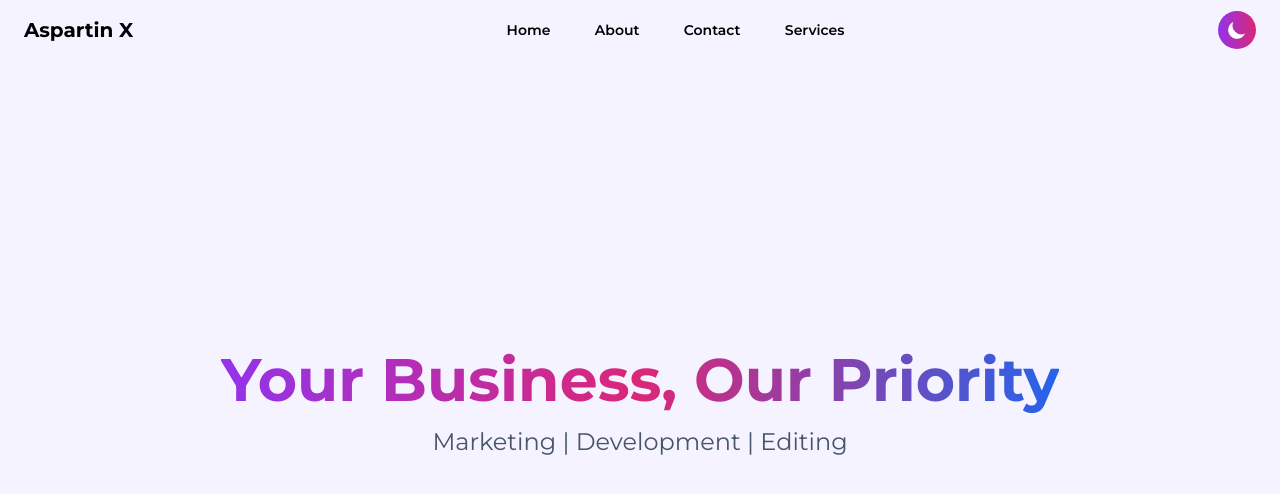
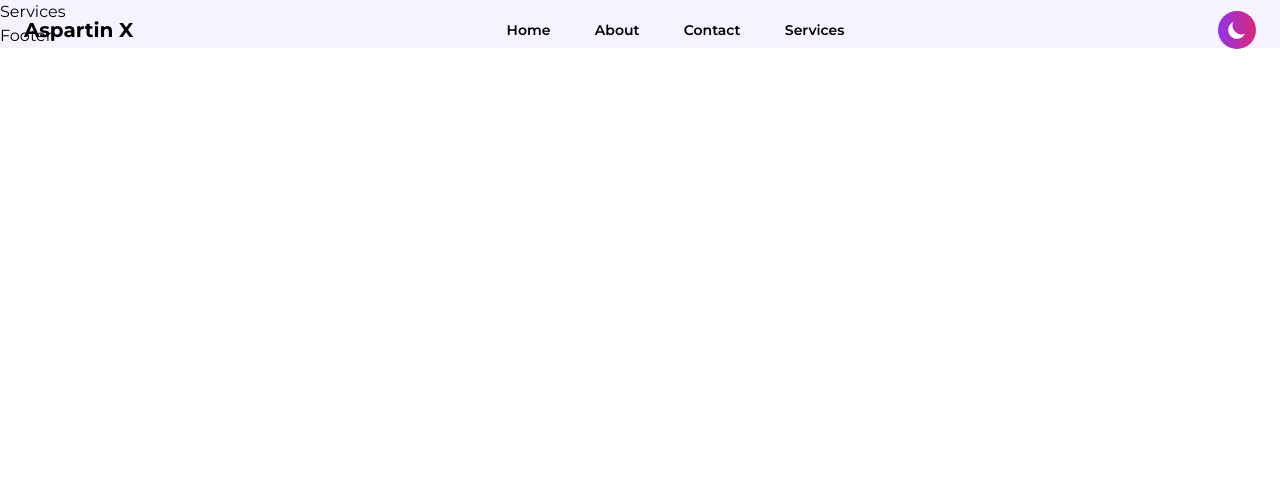
Before and after one commit to codegeekanuj/AspartinX, a React (Vite) app: page /services in a window 1280 px wide. Shown: the top 494 px of the page. Built offline with nearby package versions, Linux system fonts and the light colour scheme.

Commit message:
added router

```diff
--- a/index.html
+++ b/index.html
@@ -7,7 +7,7 @@
     <title>Aspartin X</title>
   </head>
   <body class="font-Montserrat" >
-    <div id="root"></div>
+    <div id="root" class="dark:bg-darkBg bg-lightBg"></div>
     <script type="module" src="/src/main.jsx"></script>
   </body>
 </html>
--- a/package.json
+++ b/package.json
@@ -10,9 +10,11 @@
     "preview": "vite preview"
   },
   "dependencies": {
+    "gsap": "^3.12.2",
     "react": "^18.2.0",
     "react-dom": "^18.2.0",
-    "react-icons": "^4.10.1"
+    "react-icons": "^4.10.1",
+    "react-router-dom": "^6.15.0"
   },
   "devDependencies": {
     "@types/react": "^18.2.15",
--- a/src/App.jsx
+++ b/src/App.jsx
@@ -1,17 +1,27 @@
-
 import Navbar from "./components/Navbar"
 import Home from "./pages/Home"
+import About from "./pages/About"
+import Contact from "./pages/Contact"
+import Services from "./pages/Services"
+import {BrowserRouter as Router,Routes,Route} from "react-router-dom"
+import Footer from "./components/Footer"
+
 
 
 function App() {
 
 
   return (
-    <main className=" dark:bg-darkBg bg-lightBg">
-        <Navbar/>
-        <Home/>
-
-    </main>
+    <Router>
+      <Navbar/>
+      <Routes>
+          <Route path="/" element={<Home/>} />
+          <Route path="/about" element={<About/>} />
+          <Route path="contact/" element={<Contact/>} />
+          <Route path="/services" element={<Services/>} />
+      </Routes>
+      <Footer/>
+    </Router>
   )
 }
 
--- a/src/Data/data.js
+++ b/src/Data/data.js
@@ -1,18 +1,18 @@
 export const menuItems=[
     {
         name:"Home",
-        link: "#",
+        link: "/",
     },
     {
         name:"About",
-        link: "#about",
+        link: "/about",
     },
     {
         name:"Contact",
-        link: "#contact",
+        link: "/contact",
     },
     {
         name:"Services",
-        link: "#services",
+        link: "/services",
     }
 ]
--- /dev/null
+++ b/src/components/Footer.jsx
@@ -0,0 +1,9 @@
+import React from 'react'
+
+const Footer = () => {
+  return (
+    <div>Footer</div>
+  )
+}
+
+export default Footer
--- a/src/components/Hero.jsx
+++ b/src/components/Hero.jsx
@@ -2,7 +2,11 @@ import React from "react";
 import {AiOutlineDown} from "react-icons/ai"
 
 
+
+
 const Hero = () => {
+
+
   return (
 
     <main className="flex  h-screen items-center justify-center  ">
--- a/src/components/Navbar.jsx
+++ b/src/components/Navbar.jsx
@@ -1,8 +1,10 @@
 import React, { useEffect, useState } from "react";
 import { menuItems } from "../Data/data";
-import {MdSunny,MdDarkMode} from "react-icons/md"
+import {MdSunny} from "react-icons/md"
 import {HiMoon} from "react-icons/hi"
 import {AiOutlineMenu,AiOutlineClose} from "react-icons/ai"
+import { Link } from "react-router-dom";
+
 
 const Navbar = () => {
 
@@ -29,18 +31,20 @@ const Navbar = () => {
 
 
 
+
+
   return (
 
-<header className=" flex justify-center z-10">
+<header  className=" flex justify-center z-10 ">
 
-  <nav className=" absolute max-w-[1536px] w-full px-6 py-2   items-center flex justify-between dark:text-white">
+  <nav  className=" absolute max-w-[1536px] w-full px-6 py-2   items-center flex justify-between dark:text-white">
 
-      <a  href="#" className="font-bold text-xl py-2  "  >Aspartin X</a>
+      <Link  to="/" className="font-bold text-xl py-2  "  >Aspartin X</Link>
 
       <div className={` font-semibold text-sm   ${menu==="open"?"absolute flex flex-col top-[100%] right-[1rem] max-sm:rounded-lg max-sm:px-4 max-sm:w-[30%] max-sm:py-3 max-sm:bg-darkBg dark:max-sm:bg-lightBg max-sm:text-center dark:max-sm:text-black max-sm:text-white max-sm:space-y-6 ":"hidden"}   sm:static sm:flex sm:flex-row  sm:justify-evenly sm:w-1/2 lg:w-1/3  `}>
 
         {menuItems.map((item)=>{
-          return<a className="max-sm:border-b max-sm:border-slate-400 sm:rounded-lg p-2 sm:hover:purple1  ease-in-out duration-100 " onClick={()=>setMenu("close")} href={item.link} key={item.name}>{item.name}</a>;
+          return<Link className="max-sm:border-b max-sm:border-slate-400 sm:rounded-lg p-2 sm:hover:purple1  ease-in-out duration-100 " onClick={()=>setMenu("close")} to={item.link} key={item.name}>{item.name}</Link>;
         })}
 
       </div>
--- /dev/null
+++ b/src/pages/About.jsx
@@ -0,0 +1,9 @@
+import React from 'react'
+
+const About = () => {
+  return (
+    <div>About</div>
+  )
+}
+
+export default About
--- /dev/null
+++ b/src/pages/Contact.jsx
@@ -0,0 +1,9 @@
+import React from 'react'
+
+const Contact = () => {
+  return (
+    <div>Contact</div>
+  )
+}
+
+export default Contact
--- /dev/null
+++ b/src/pages/Services.jsx
@@ -0,0 +1,9 @@
+import React from 'react'
+
+const Services = () => {
+  return (
+    <div>Services</div>
+  )
+}
+
+export default Services
```
Also changed, not shown: 1 other file (tests, documents, lock files or other folders).
